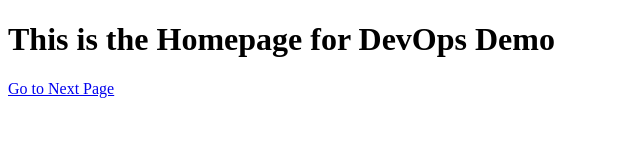
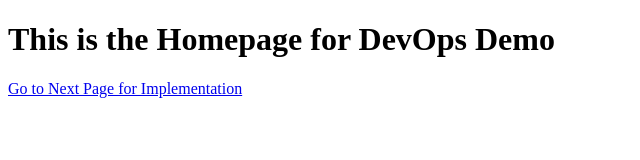
Before and after one commit to tcnaganath84/demo_CI_CD, a website: page head.html in a window 1280 px wide. Shown: the whole page, without its empty margins (0-640 px from the left). Drawn offline with Linux system fonts and the light colour scheme.

Commit message:
Update head.html

```diff
--- a/head.html
+++ b/head.html
@@ -7,7 +7,7 @@
 
     <h1>This is the Homepage for DevOps Demo</h1>
 
-<p><a href="/tailPage">Go to Next Page</a></p>
+<p><a href="/tailPage">Go to Next Page for Implementation</a></p>
 
 
 </body>
```
